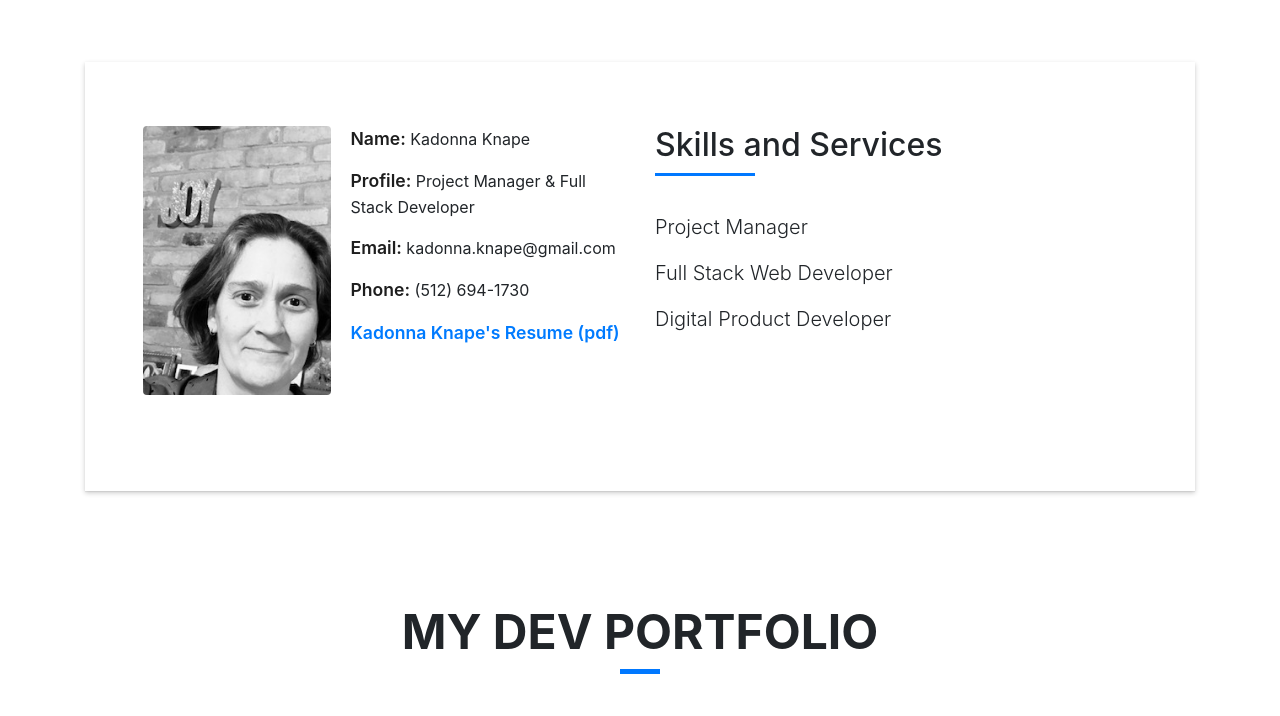
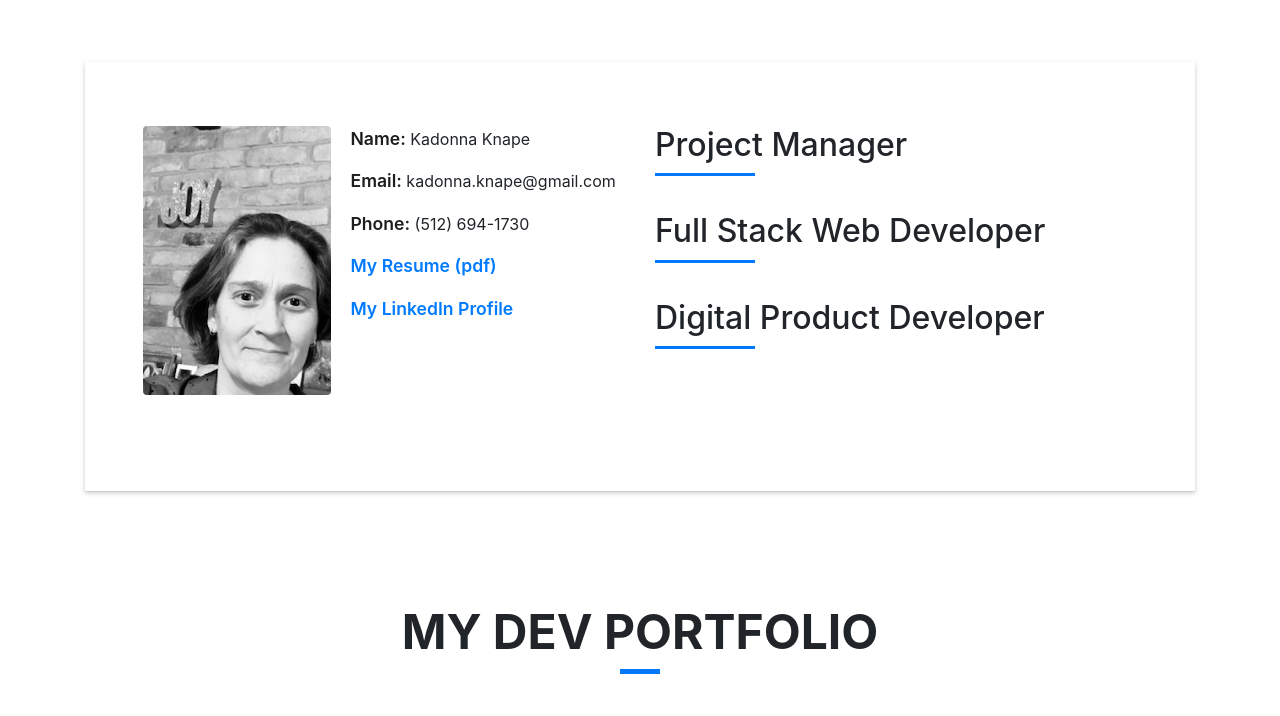
Before and after one commit to kknape/kadonna_portfolio, a website with bundled scripts: page index.html in a window 1280 px wide. Shown: the part 802-1518 px from the top of the page. Built offline with nearby package versions, Linux system fonts and the light colour scheme; files whose address does not match are found by name; a web font is replaced by a local one.

Commit message:
Final tweaks.

```diff
--- a/index.html
+++ b/index.html
@@ -89,10 +89,10 @@
                   <div class="col-sm-6 col-md-7">
                     <div class="about-info">
                       <p><span class="title-s">Name: </span> <span>Kadonna Knape</span></p>
-                      <p><span class="title-s">Profile: </span> <span>Project Manager & Full Stack Developer</span></p>
                       <p><span class="title-s">Email: </span> <span>kadonna.knape@gmail.com</span></p>
                       <p><span class="title-s">Phone: </span> <span>(512) 694-1730</span></p>
-                      <p><span class="title-s"><span><a href="img/kadonna_knape_resume.pdf">Kadonna Knape's Resume (pdf)</a></span></p>
+                      <p><span class="title-s"><span><a href="img/kadonna_knape_resume.pdf">My Resume (pdf)</a></span></p>
+                      <p><span class="title-s"><span><a href="www.linkedin.com/in/kadonna-knape-6718284">My LinkedIn Profile</a></span></p>
                     </div>
                   </div>
                 </div>
@@ -128,18 +128,19 @@
                 <div class="about-me pt-4 pt-md-0">
                   <div class="title-box-2">
                     <h5 class="title-left">
-                      Skills and Services
+                      Project Manager
                     </h5>
                   </div>
-                  <p class="lead">
-                    Project Manager
-                  </p>
-                  <p class="lead">
-                    Full Stack Web Developer
-                  </p>
-                  <p class="lead">
-                    Digital Product Developer
-                  </p>
+                  <div class="title-box-2">
+                    <h5 class="title-left">
+                      Full Stack Web Developer
+                    </h5>
+                  </div>
+                  <div class="title-box-2">
+                    <h5 class="title-left">
+                      Digital Product Developer
+                    </h5>
+                  </div>
                 </div>
               </div>
             </div>
```
